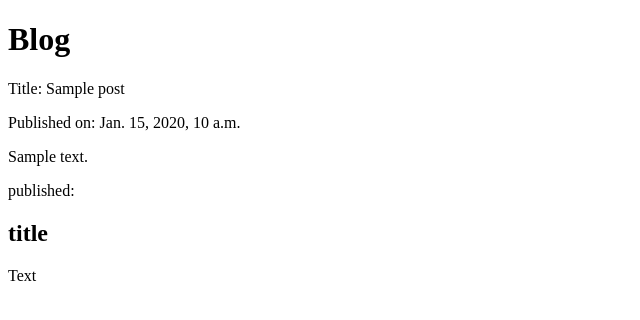
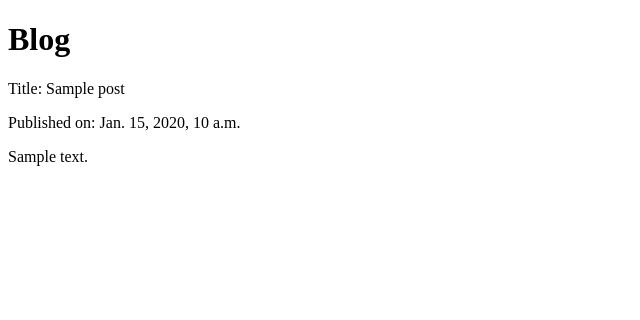
Before and after one commit to jezsh/djangogirls, a Django app: template blog/templates/blog/post_list.html in a window 1280 px wide. Shown: the top 320 px of the page, without its empty margins (0-640 px from the left). Run offline with Django 3.2, Linux system fonts and the light colour scheme; the template is opened without the code that fills it: most values are stand-ins (such as "Sample title", 1, 10 or a date in 2020).

```diff
--- a/blog/templates/blog/post_list.html
+++ b/blog/templates/blog/post_list.html
@@ -14,11 +14,5 @@
 			<p>{{ post.text | linebreaks }}</p>
 		</div>
 	{% endfor %}
-	<div>
-		<p>published:</p>
-		<h2>title</h2>
-		<p>Text</p>
-	</div>
-
 </body>
 </html>
```
